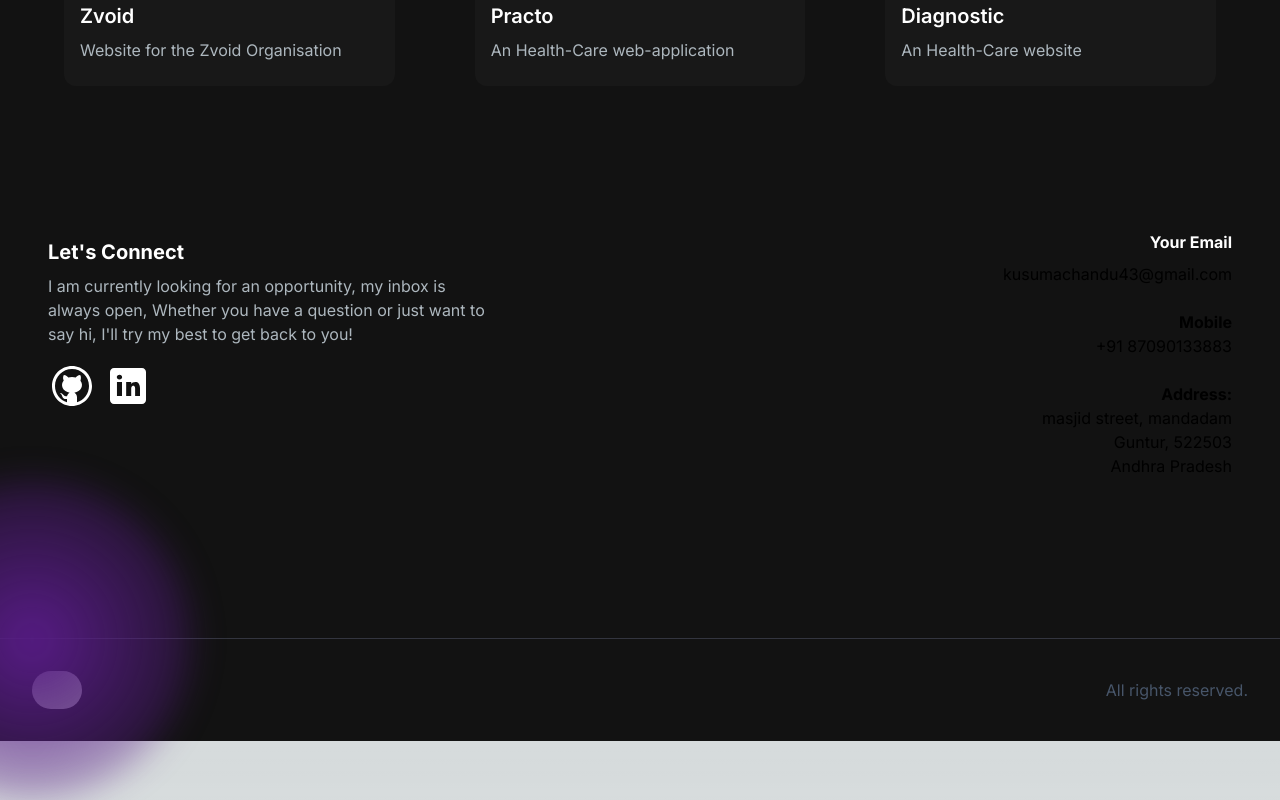
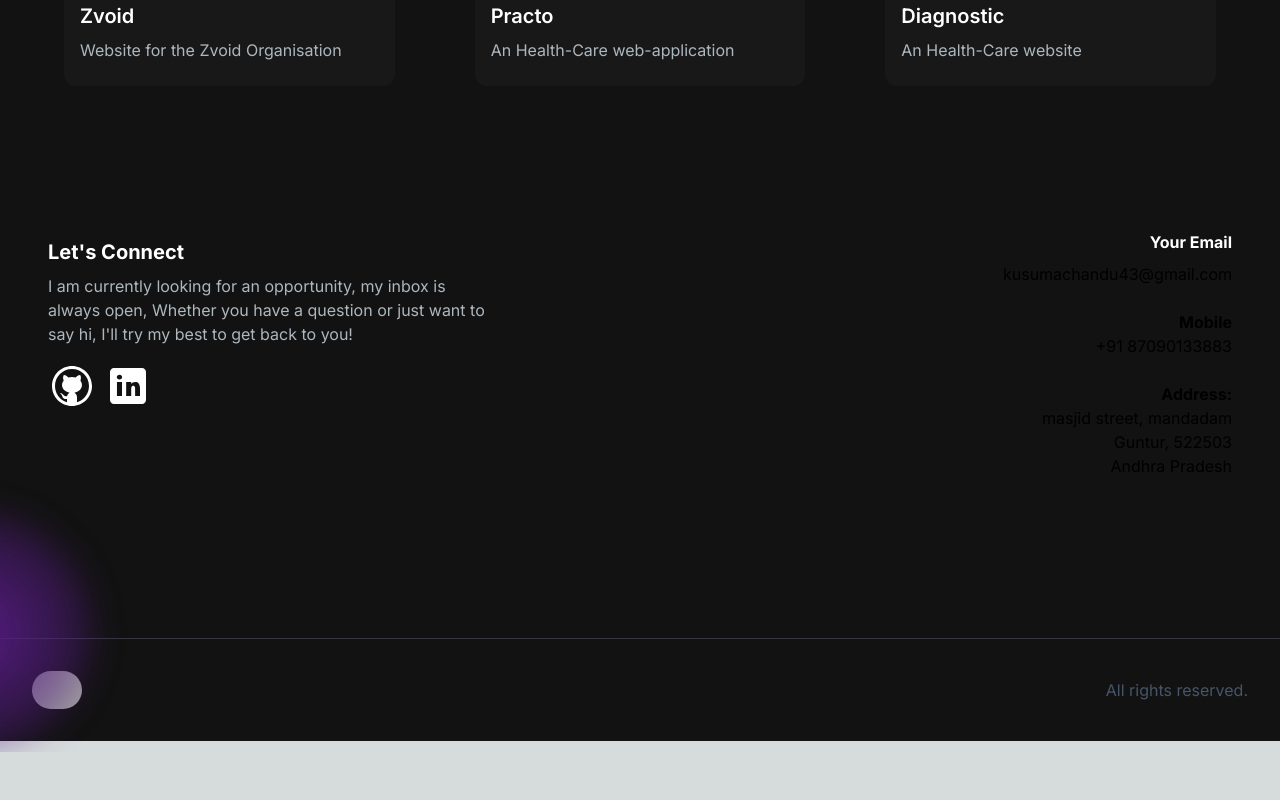
Before and after one commit to kusumachandu/chandra-s-website, a Next.js app: page / in a window 1280 px wide. Shown: the part 2355-3155 px from the top of the page. After the commit the page ends 3107 px from the top, so only its background shows below. Built offline with nearby package versions, Linux system fonts and the light colour scheme; grey boxes are pictures that could not be loaded.

Commit message:
fix(ui): gradient ball ui updated for all screens

```diff
--- a/components/EmailSection.jsx
+++ b/components/EmailSection.jsx
@@ -43,7 +43,7 @@ const EmailSection = () => {
 
   return (
     <section className="grid md:grid-cols-2 my-4 md:my-12 py-8 md:py-24 gap-4 relative" id='contact'>
-      <div className="bg-[radial-gradient(ellipse_at_center,_var(--tw-gradient-stops))] from-purple-900 to-transparent rounded-full absolute top-3/4 -left-4 transform -translate-x-1/2 translate-y-4 h-80 w-80 z-0 blur-lg"></div>
+      <div className="bg-[radial-gradient(ellipse_at_center,_var(--tw-gradient-stops))] from-purple-900 to-transparent rounded-full absolute top-2/3 md:top-3/4 -left-4 transform -translate-x-1/2 md:-translate-x-1/2 lg:-translate-x-3/4 translate-y-4 md:translate-y-12 h-80 w-80 md:w-60 md:h-60 z-0 blur-lg"></div>
       <div>
         <h5 className="text-xl font-bold text-white my-2">
           Let&apos;s Connect
```
